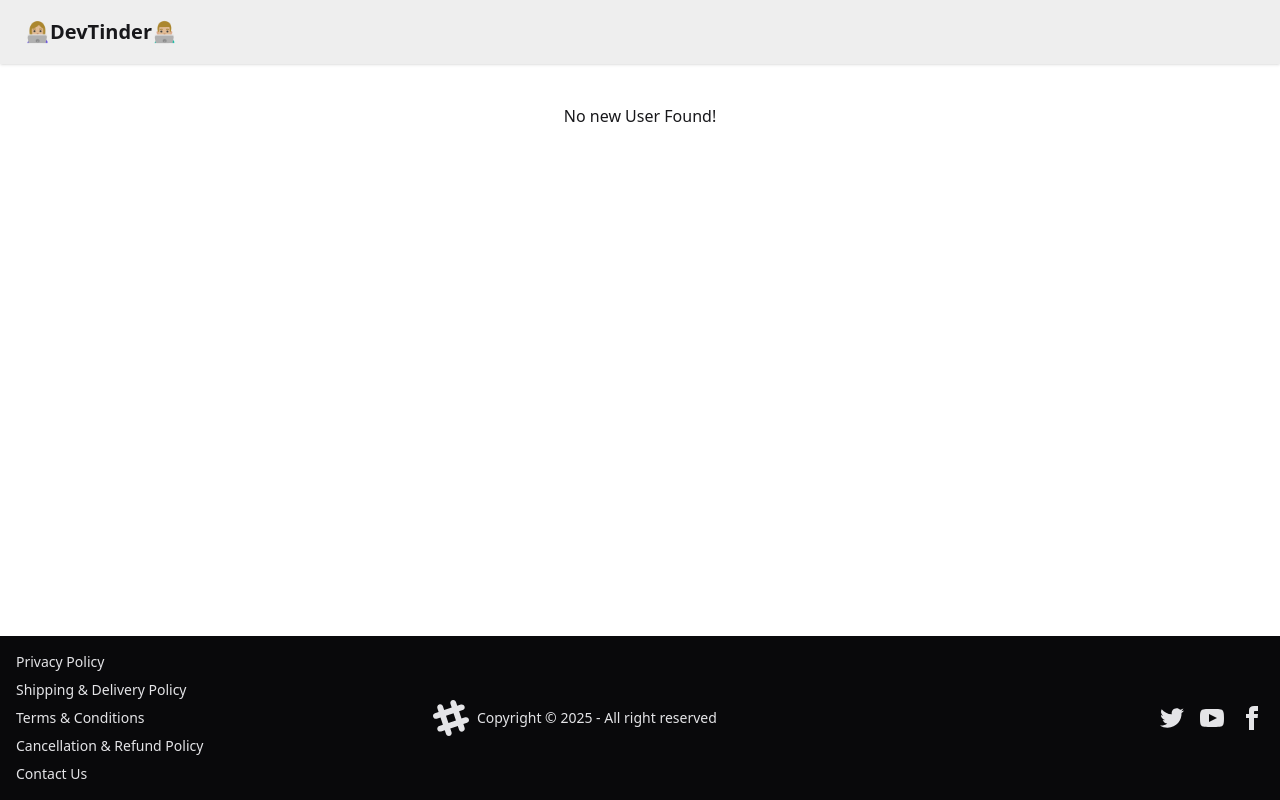
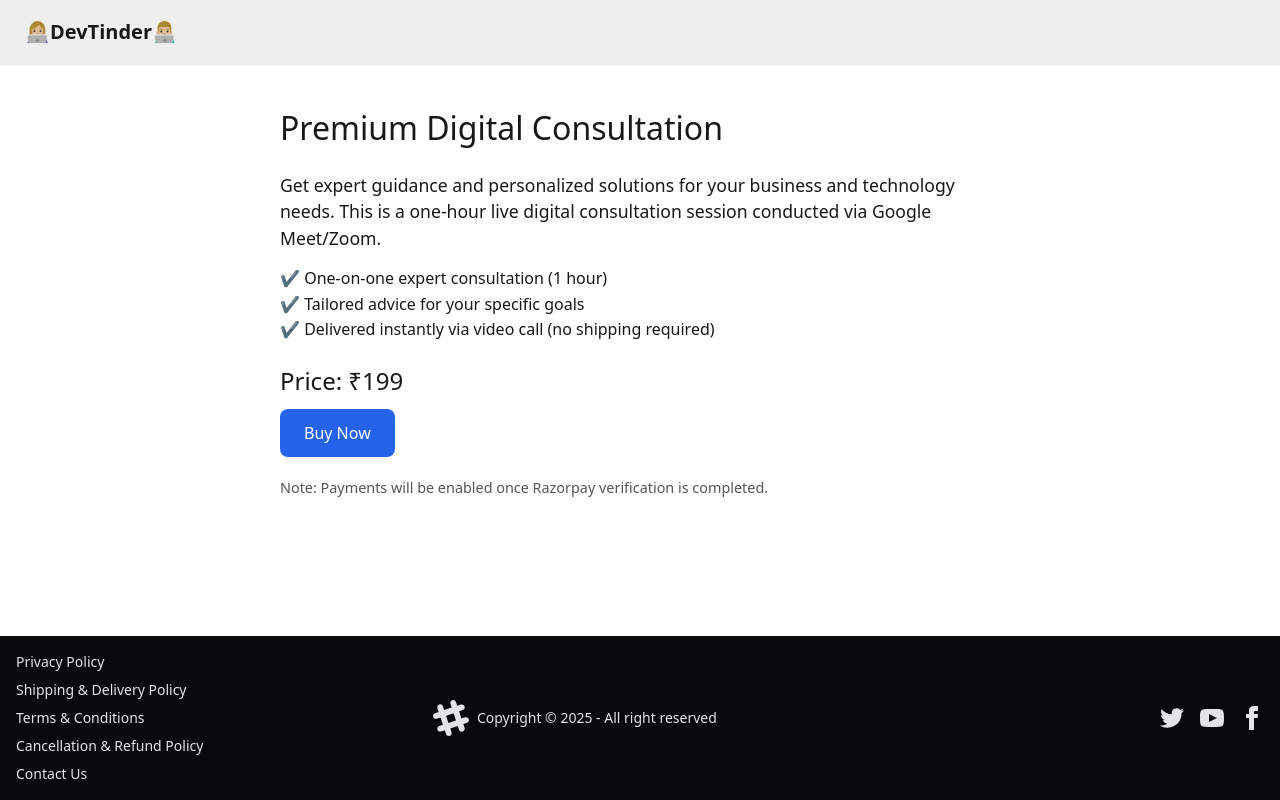
Before and after one commit to iamsvikas/devTinder-web, a React (Vite) app: page / in a window 1280 px wide. Built offline with nearby package versions, Linux system fonts and the light colour scheme; no server answers.

Commit message:
added product

```diff
--- a/src/pages/Feed.jsx
+++ b/src/pages/Feed.jsx
@@ -25,7 +25,49 @@ const Feed = () => {
   console.log({ feed });
   if (!feed) return;
   if (feed.length <= 0)
-    return <h1 className="text-center mt-10">No new User Found!</h1>;
+    // return <h1 className="text-center mt-10">No new User Found!</h1>;
+    return (
+      <div style={{ padding: "40px", maxWidth: "800px", margin: "auto" }}>
+        <h1 style={{ fontSize: "2rem", marginBottom: "20px" }}>
+          Premium Digital Consultation
+        </h1>
+
+        <p style={{ fontSize: "1.1rem", marginBottom: "15px" }}>
+          Get expert guidance and personalized solutions for your business and
+          technology needs. This is a one-hour live digital consultation session
+          conducted via Google Meet/Zoom.
+        </p>
+
+        <ul style={{ marginBottom: "20px", lineHeight: "1.6" }}>
+          <li>✔ One-on-one expert consultation (1 hour)</li>
+          <li>✔ Tailored advice for your specific goals</li>
+          <li>✔ Delivered instantly via video call (no shipping required)</li>
+        </ul>
+
+        <h2 style={{ fontSize: "1.5rem", marginBottom: "10px" }}>
+          Price: ₹199
+        </h2>
+
+        <button
+          style={{
+            backgroundColor: "#2563eb",
+            color: "#fff",
+            padding: "12px 24px",
+            border: "none",
+            borderRadius: "8px",
+            cursor: "pointer",
+            fontSize: "1rem",
+          }}
+        >
+          Buy Now
+        </button>
+
+        <p style={{ marginTop: "20px", fontSize: "0.9rem", color: "#555" }}>
+          Note: Payments will be enabled once Razorpay verification is
+          completed.
+        </p>
+      </div>
+    );
   return (
     <div className="flex flex-col items-center justify-center mt-10 ">
       <UserCard user={feed[0]} />
```
